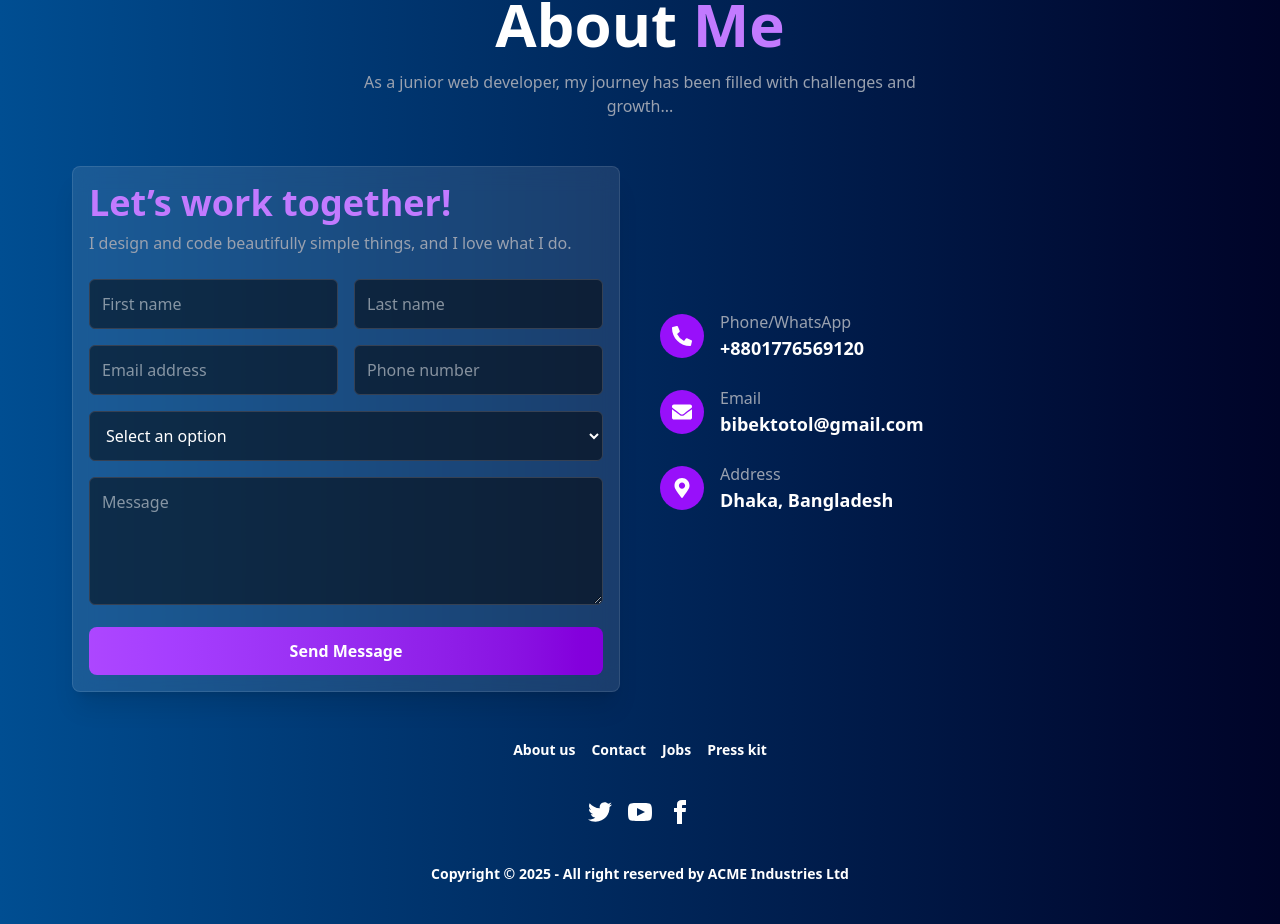
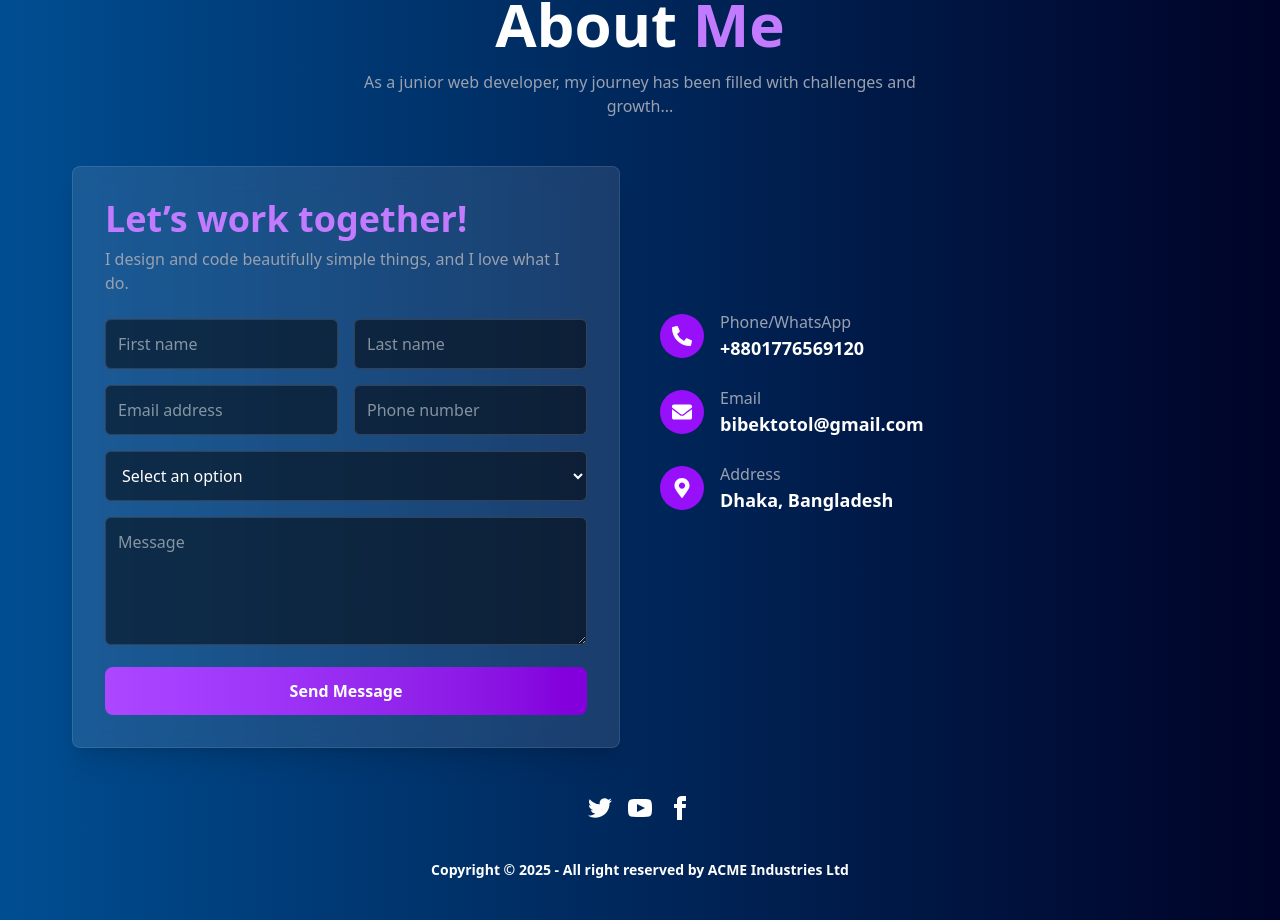
Before and after one commit to bibek-totol/My-Portfolio, a React (Vite) app: page / in a window 1280 px wide. Shown: the part 4760-5684 px from the top of the page. Built offline with nearby package versions, Linux system fonts and the light colour scheme.

Commit message:
Slight Changes

```diff
--- a/src/Banner1.jsx
+++ b/src/Banner1.jsx
@@ -3,7 +3,7 @@ import { MdOutlineFileDownload } from "react-icons/md";
 import { FaLinkedinIn, FaGithub } from "react-icons/fa";
 import im2 from './assets/Screenshot_4-Photoroom.webp';
 import './App.css';
-import BibekCV from './assets/Bibek CV(3.0).pdf';
+import BibekCV from './assets/FullStack Developer CV(Bibek).pdf';
 
 
 export default function Banner1() {
--- a/src/ContactUs.jsx
+++ b/src/ContactUs.jsx
@@ -61,10 +61,10 @@ const ContactUs = () => {
           As a junior web developer, my journey has been filled with challenges and growth...
         </p>
       </div>
-      <div className=" flex justify-center items-center text-white px-6 mt-10">
+      <div className=" flex justify-center items-center text-white px-4 mt-10">
         <div className="grid grid-cols-1 md:grid-cols-2 gap-10 p-2 rounded-lg max-w-6xl w-full">
 
-          <div className="bg-white/10 backdrop-blur-md border border-white/10 shadow-xl p-4 rounded-lg">
+          <div className="bg-white/10 backdrop-blur-md border border-white/10 shadow-xl p-4 md:p-8 rounded-lg">
             <h2 className="text-4xl font-bold text-purple-400">Let’s work together!</h2>
             <p className="text-gray-400 mt-2">
               I design and code beautifully simple things, and I love what I do.
@@ -94,7 +94,7 @@ const ContactUs = () => {
                 Send Message
               </button>
 
-              {status && <p className="text-gray-400 mt-2">{status}</p>}
+              {status && <p className="text-green-500 text-2xl mt-2">{status}</p>}
             </form>
           </div>
 
--- a/src/First.jsx
+++ b/src/First.jsx
@@ -45,15 +45,16 @@ function First() {
       </AnimatePresence>
 
       {!loading && (
-        <div className="max-w-[1440px] mx-auto overflow-x-hidden overflow-y-clip bg-gradient-to-r from-[#004e92] to-[#000428] h-full">
+        <div className="max-w-[1440px] mx-auto overflow-x-hidden overflow-y-auto bg-gradient-to-r from-[#004e92] to-[#000428] min-h-screen">
           <Navbar />
           <Banner1 />
 
           <motion.div
             initial="hidden"
             whileInView="visible"
-            viewport={{ once: false, amount: 0.1 }}
+            viewport={{ once: true, amount: 0.1 }}
             variants={fadeInFromRight}
+
             id="services"
           >
             <QualityServices />
@@ -72,7 +73,7 @@ function First() {
           <motion.div
             initial="hidden"
             whileInView="visible"
-            viewport={{ once: false, amount: 0.1 }}
+            viewport={{ once: true, amount: 0.1 }}
             variants={fadeInFromRight}
             id="education"
           >
@@ -82,9 +83,14 @@ function First() {
           <div id="skills">
             <SKills />
           </div>
-          <div id="contact">
+          <motion.div id="contact"
+            initial="hidden"
+            whileInView="visible"
+            viewport={{ once: true, amount: 0.1 }}
+            variants={fadeInFromRight}
+          >
             <ContactUs />
-          </div>
+          </motion.div>
 
           <Footer />
         </div>
--- a/src/Footer.jsx
+++ b/src/Footer.jsx
@@ -10,12 +10,7 @@ export default function Footer() {
 
       <footer className="footer footer-center   text-[#FFFFFF] rounded p-10 flex flex-col ">
 
-  <nav className="grid grid-flow-col gap-4  z-50">
-    <a className="link link-hover">About us</a>
-    <a className="link link-hover">Contact</a>
-    <a className="link link-hover">Jobs</a>
-    <a className="link link-hover">Press kit</a>
-  </nav>
+
   <nav className='z-50'>
     <div className="grid grid-flow-col gap-4">
       <a>
--- a/src/ProfileDetails1.jsx
+++ b/src/ProfileDetails1.jsx
@@ -7,14 +7,14 @@ import { Link } from "react-router";
 const ProfileDetails1 = () => {
   return (
     <div className="relative font-extrabold  text-white min-h-screen p-6">
-    <div className="absolute w-full h-[1700px] md:h-[800px] lg:h-[1000px] bg-gradient-to-r from-[#004e92] to-[#000428]  z-1 top-0 left-0 ">
+    <div className="absolute w-full min-h-full overflow-y-auto   z-1 top-0 left-0 ">
 
 
 
     </div>
 
 
-    <div className="absolute z-10 grid grid-cols-1 md:grid-cols-2 p-4 gap-4">
+    <div className="absolute z-10 grid grid-cols-1 md:grid-cols-2 p-4 gap-4 bg-gradient-to-r from-[#004e92] to-[#000428] ">
 
 
 
--- a/src/ProfileDetails2.jsx
+++ b/src/ProfileDetails2.jsx
@@ -5,13 +5,13 @@ import { Link } from "react-router";
 const ProfileDetails2 = () => {
   return (
     <div className="relative font-extrabold  text-white min-h-screen p-6">
-    <div className="absolute w-full h-[1700px] md:h-[800px] lg:h-[1000px] bg-gradient-to-r from-[#004e92] to-[#000428]  z-1 top-0 left-0 ">
-
-    </div>
+    <div className="absolute w-full min-h-full overflow-y-auto   z-1 top-0 left-0 ">
 
 
 
-    <div className="absolute z-10 grid grid-cols-1 md:grid-cols-2 p-4  gap-4">
+
+
+    <div className="absolute z-10 grid grid-cols-1 md:grid-cols-2 p-4 bg-gradient-to-r from-[#004e92] to-[#000428]   gap-4">
 
     <div>
       {/* Header */}
@@ -88,6 +88,7 @@ const ProfileDetails2 = () => {
 
     </div>
     </div>
+    </div>
 
   );
 };
--- a/src/ProfileDetails3.jsx
+++ b/src/ProfileDetails3.jsx
@@ -7,13 +7,13 @@ import { Link } from "react-router";
 const ProfileDetails3 = () => {
   return (
     <div className="relative font-extrabold  text-white min-h-screen p-6 ">
-    <div className="absolute w-full h-[2100px] md:h-[800px] lg:h-[1000px] bg-gradient-to-r from-[#004e92] to-[#000428]  z-1 top-0 left-0 ">
-
-    </div>
+    <div className="absolute w-full min-h-full overflow-y-auto   z-1 top-0 left-0 ">
 
 
 
-    <div className="absolute z-10 grid grid-cols-1 md:grid-cols-2 p-4  gap-4">
+
+
+    <div className="absolute z-10 grid grid-cols-1 md:grid-cols-2 p-4  bg-gradient-to-r from-[#004e92] to-[#000428]  gap-4">
     <div>
 
       <div className="flex items-center space-x-4">
@@ -89,6 +89,7 @@ const ProfileDetails3 = () => {
 
     </div>
     </div>
+    </div>
 
   );
 };
--- a/src/ProfileDetails4.jsx
+++ b/src/ProfileDetails4.jsx
@@ -6,13 +6,13 @@ import { Link } from "react-router";
 const ProfileDetails4 = () => {
   return (
     <div className="relative font-extrabold   text-white min-h-screen p-6">
-    <div className="absolute w-full h-[2200px] md:h-[900px] lg:h-[1300px] bg-gradient-to-r from-[#004e92] to-[#000428]  z-1 top-0 left-0 ">
-
-    </div>
+    <div className="absolute w-full min-h-full overflow-y-auto   z-1 top-0 left-0 ">
 
 
 
-    <div className="absolute z-10 grid grid-cols-1 md:grid-cols-2 p-4  gap-4">
+
+
+    <div className="absolute z-10 grid grid-cols-1 md:grid-cols-2 p-4 bg-gradient-to-r from-[#004e92] to-[#000428]   gap-4">
     <div>
       {/* Header */}
       <div className="flex items-center space-x-4">
@@ -109,6 +109,7 @@ o Communicate through integrated features. <br/>
 
     </div>
     </div>
+    </div>
   );
 };
 
```
Also changed, not shown: 9 other files (tests, documents, lock files or other folders).
